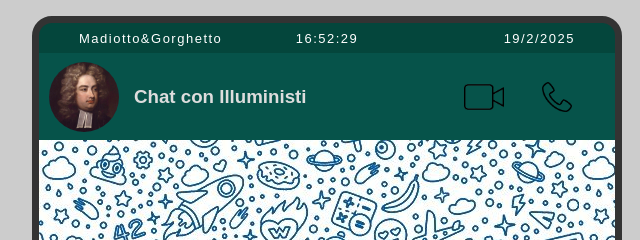
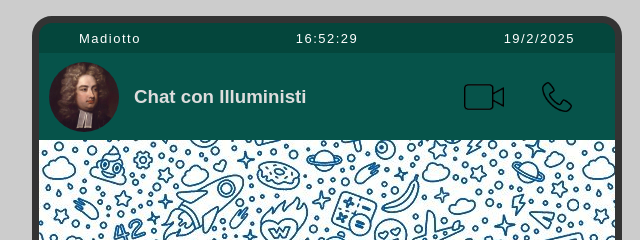
Before and after one commit to xBabriele/chat-website, a plain HTML site: page index.html in a window 1280 px wide. Shown: the top 240 px of the page, 313-953 px from the left. Drawn offline with Linux system fonts and the light colour scheme.

Commit message:
Update index.html

```diff
--- a/index.html
+++ b/index.html
@@ -17,7 +17,7 @@
 	<div class="telefono">
 		<!-- Barra in alto del telefono per simulare la parte alta di un telefono, all'interno si ha anche l'ora e la data del giorno (si aggiornerà qualvolta andiate ad aggiornare la pagina) -->
 		<div class="barra">
-			<p>Madiotto&Gorghetto</p>
+			<p>Madiotto</p>
 		</div>
 		<!-- Header della chat di gruppo in cui si visualizza foto, nome e partecipanti del gruppo -->
 		<div class="header">
```
